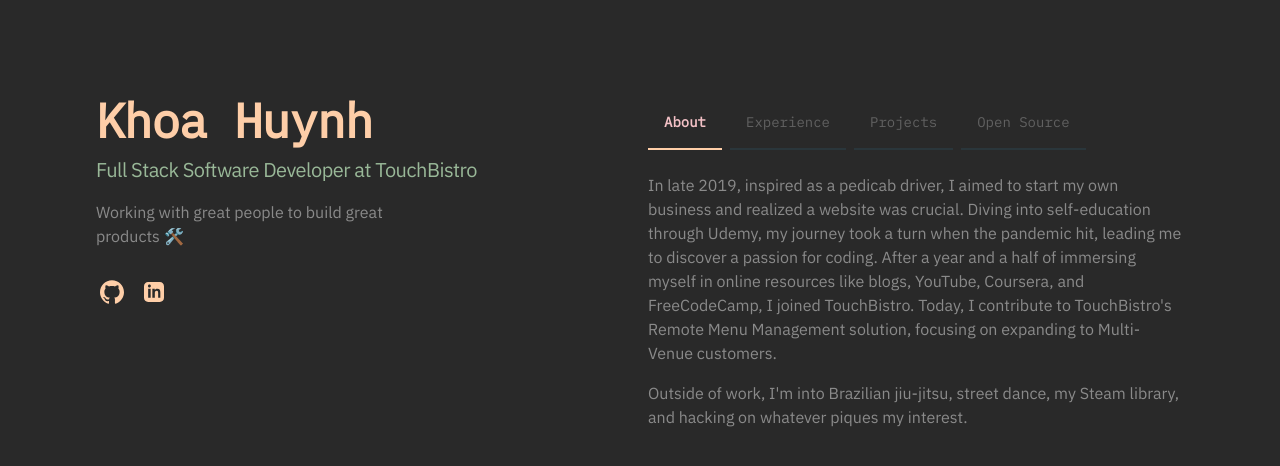
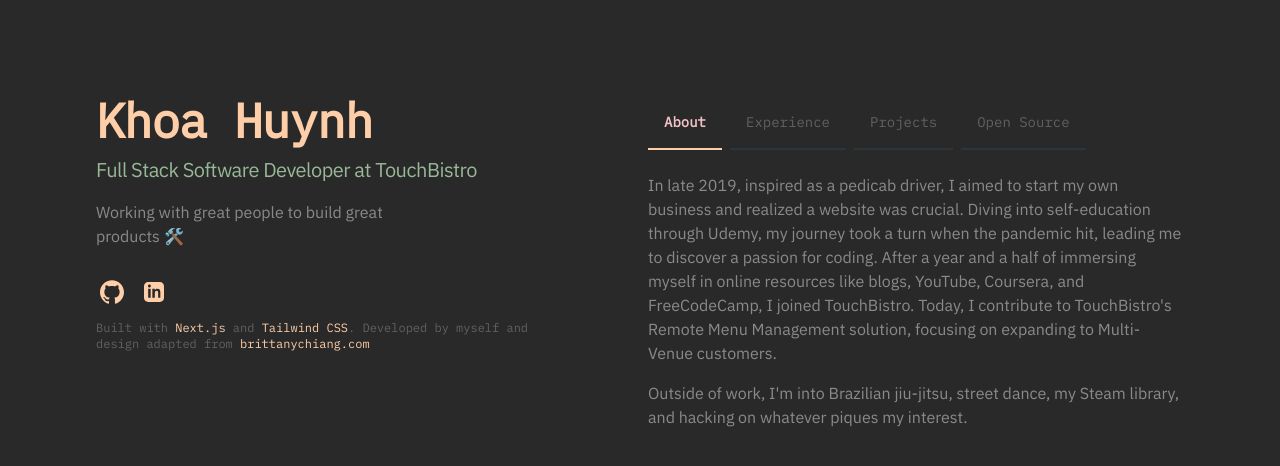
Before and after one commit to khoaHyh/portfolio-v3, a Next.js app: page / in a window 1280 px wide. Shown: the top 466 px of the page. Built offline with nearby package versions, Linux system fonts and the light colour scheme.

Commit message:
add footer

```diff
--- a/src/pages/index.tsx
+++ b/src/pages/index.tsx
@@ -15,10 +15,12 @@ export default function Home() {
     "mx-auto min-h-screen max-w-screen-xl px-6 py-12 md:px-12 md:py-20 lg:px-24 lg:py-0";
   const subContainer = "lg:flex lg:justify-between lg:gap-4";
   const headerContainer =
-    "lg:sticky lg:top-0 lg:flex lg:max-h-screen lg:w-1/2 lg:flex-col lg:justify-start lg:py-24";
-  const contentContainer = "pt-24 lg:w-1/2 lg:py-24";
+    "lg:sticky lg:top-0 lg:flex lg:max-h-screen lg:w-1/2 lg:flex-col lg:py-24";
+  const contentContainer = "pt-20 lg:w-1/2 lg:py-24";
   const projectGithubIcon =
     "text-primaryText hover:text-secondary focus-visible:text-secondary relative mt-2 inline-flex items-center text-sm font-medium";
+  const footerLink =
+    "font-medium text-primaryText hover:text-primary focus-visible:text-primary";
 
   const tabContent: TabContent = {
     About: <AboutSection />,
@@ -216,10 +218,44 @@ export default function Home() {
               </p>
             </>
             <SocialLinks />
+            <footer className="max-w-md text-secondary text-xs sm:pb-0 pt-4">
+              <p>
+                Built with{" "}
+                <a
+                  className={footerLink}
+                  href="https://nextjs.org/"
+                  target="_blank"
+                  rel="noreferrer noopener"
+                  aria-label="Next.js (opens in a new tab)"
+                >
+                  Next.js
+                </a>{" "}
+                and{" "}
+                <a
+                  className={footerLink}
+                  href="https://tailwindcss.com/"
+                  target="_blank"
+                  rel="noreferrer noopener"
+                  aria-label="Tailwind CSS (opens in a new tab)"
+                >
+                  Tailwind CSS
+                </a>
+                . Developed by myself and design adapted from{" "}
+                <a
+                  className={footerLink}
+                  href="https://brittanychiang.com/"
+                  target="_blank"
+                  rel="noreferrer noopener"
+                  aria-label="Brittany Chiang's site (opens in a new tab)"
+                >
+                  brittanychiang.com
+                </a>
+              </p>
+            </footer>
           </header>
-          <div id="content" className={contentContainer}>
+          <main id="content" className={contentContainer}>
             <Tabs tabs={tabContent} />
-          </div>
+          </main>
         </div>
       </div>
     </>
```
